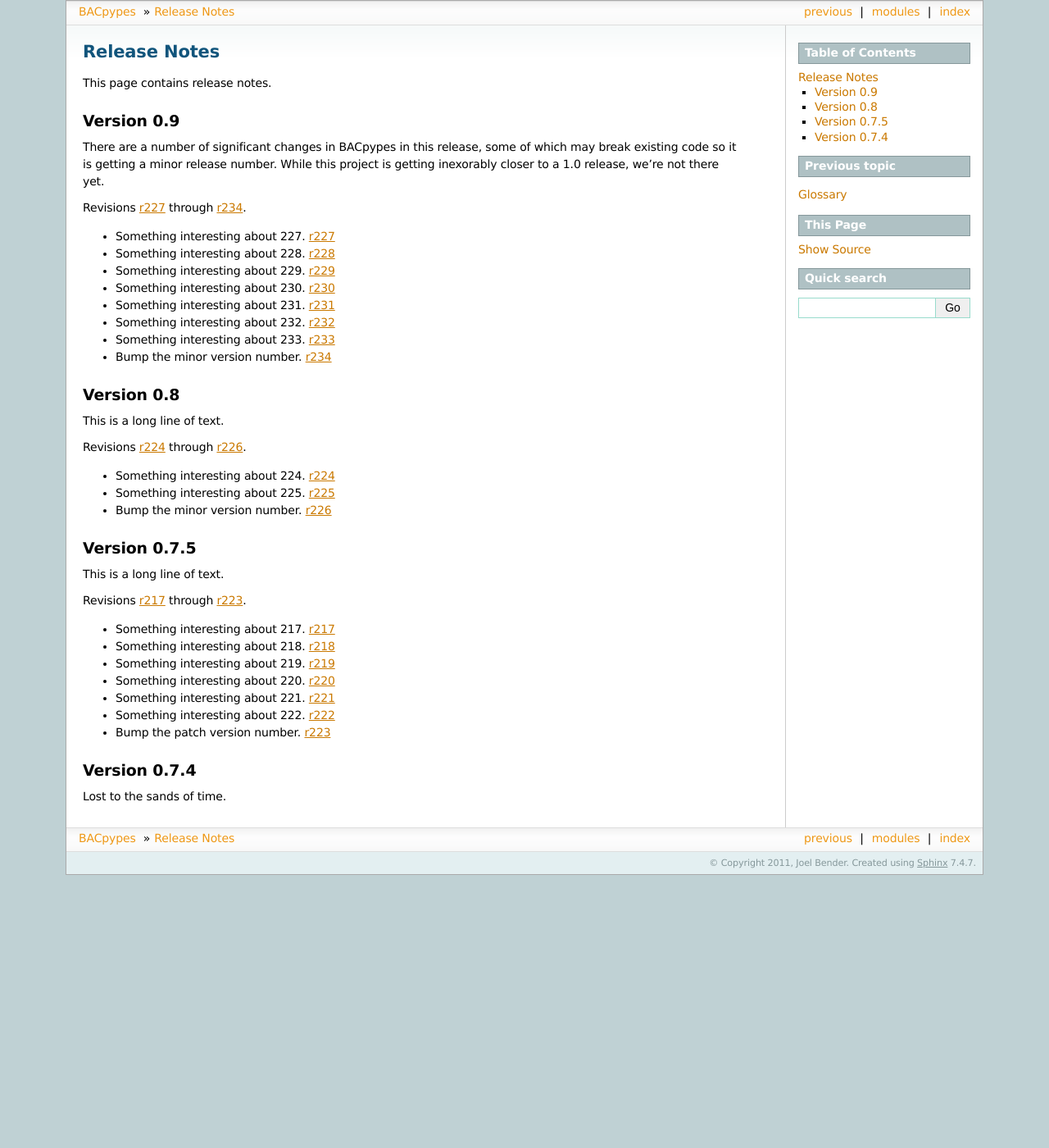
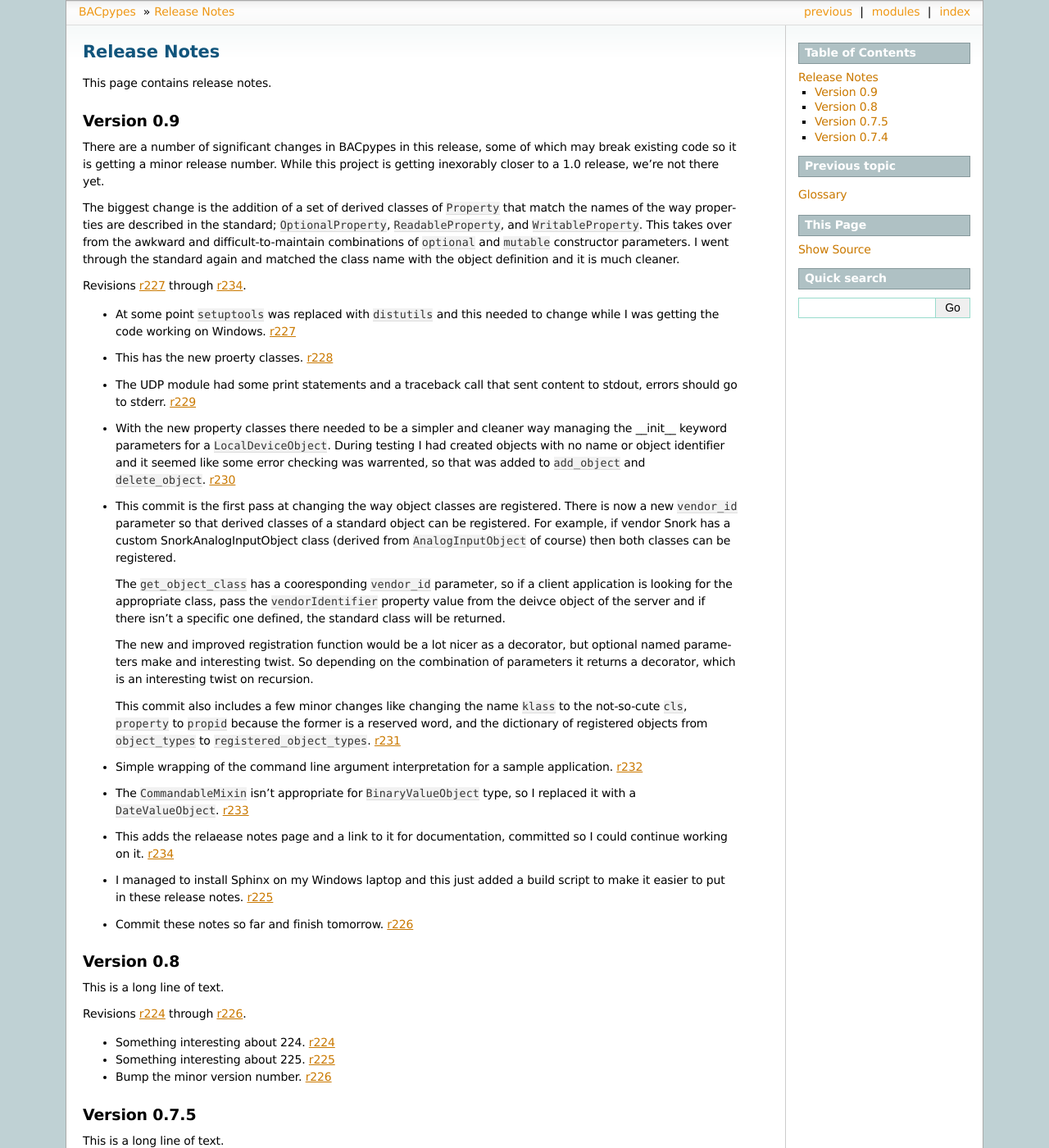
Before and after one commit to giuseppebattista/bacpypessample, a Sphinx documentation site: the page built from docs/source/releasenotes.rst, in a window 1280 px wide and 1400 px high. Shown: the whole window at 82% size. Built offline with Sphinx 7.4.7, drawn with Linux system fonts in a browser that asks for light colours.

Commit message:
updated release notes

```diff
--- a/docs/source/releasenotes.rst
+++ b/docs/source/releasenotes.rst
@@ -12,32 +12,46 @@ There are a number of significant changes in BACpypes in this release, some of w
 may break existing code so it is getting a minor release number.  While this project
 is getting inexorably closer to a 1.0 release, we're not there yet.
 
+The biggest change is the addition of a set of derived classes of ``Property`` that match the names of the way properties are described in the standard; ``OptionalProperty``, ``ReadableProperty``, and ``WritableProperty``.  This takes over from the awkward and difficult-to-maintain combinations of ``optional`` and ``mutable`` constructor parameters.  I went through the standard again and matched the class name with the object definition and it is much cleaner.
+
 Revisions `r227 <http://sourceforge.net/p/bacpypes/code/227>`_
 through `r234 <http://sourceforge.net/p/bacpypes/code/234>`_.
 
-* Something interesting about 227.
+* At some point ``setuptools`` was replaced with ``distutils`` and this needed to change while I was getting the code working on Windows.
   `r227 <http://sourceforge.net/p/bacpypes/code/227>`_
 
-* Something interesting about 228.
+* This has the new proerty classes.
   `r228 <http://sourceforge.net/p/bacpypes/code/228>`_
 
-* Something interesting about 229.
+* The UDP module had some print statements and a traceback call that sent content to stdout, errors should go to stderr.
   `r229 <http://sourceforge.net/p/bacpypes/code/229>`_
 
-* Something interesting about 230.
+* With the new property classes there needed to be a simpler and cleaner way managing the __init__ keyword parameters for a ``LocalDeviceObject``.  During testing I had created objects with no name or object identifier and it seemed like some error checking was warrented, so that was added to ``add_object`` and ``delete_object``.
   `r230 <http://sourceforge.net/p/bacpypes/code/230>`_
 
-* Something interesting about 231.
+* This commit is the first pass at changing the way object classes are registered.  There is now a new ``vendor_id`` parameter so that derived classes of a standard object can be registered.  For example, if vendor Snork has a custom SnorkAnalogInputObject class (derived from ``AnalogInputObject`` of course) then both classes can be registered.
+
+  The ``get_object_class`` has a cooresponding ``vendor_id`` parameter, so if a client application is looking for the appropriate class, pass the ``vendorIdentifier`` property value from the deivce object of the server and if there isn't a specific one defined, the standard class will be returned.
+
+  The new and improved registration function would be a lot nicer as a decorator, but optional named parameters make and interesting twist.  So depending on the combination of parameters it returns a decorator, which is an interesting twist on recursion.
+
+  This commit also includes a few minor changes like changing the name ``klass`` to the not-so-cute ``cls``, ``property`` to ``propid`` because the former is a reserved word, and the dictionary of registered objects from ``object_types`` to ``registered_object_types``.
   `r231 <http://sourceforge.net/p/bacpypes/code/231>`_
 
-* Something interesting about 232.
+* Simple wrapping of the command line argument interpretation for a sample application.
   `r232 <http://sourceforge.net/p/bacpypes/code/232>`_
 
-* Something interesting about 233.
+* The ``CommandableMixin`` isn't appropriate for ``BinaryValueObject`` type, so I replaced it with a ``DateValueObject``.
   `r233 <http://sourceforge.net/p/bacpypes/code/233>`_
 
-* Bump the minor version number.
+* This adds the relaease notes page and a link to it for documentation, committed so I could continue working on it.
   `r234 <http://sourceforge.net/p/bacpypes/code/234>`_
+
+* I managed to install Sphinx on my Windows laptop and this just added a build script to make it easier to put in these release notes.
+  `r225 <http://sourceforge.net/p/bacpypes/code/225>`_
+
+* Commit these notes so far and finish tomorrow.
+  `r226 <http://sourceforge.net/p/bacpypes/code/226>`_
 
 Version 0.8
 -----------
```
